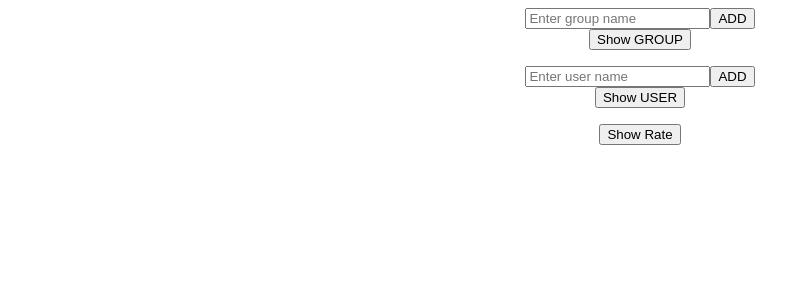
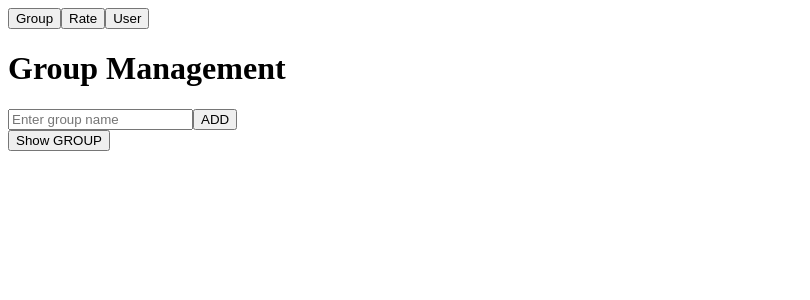
Before and after one commit to WordHanDa/split, a React (Create React App) app in the folder split/: page /group in a window 1280 px wide. Shown: the top 300 px of the page, without its empty margins (0-810 px from the left). Built offline with nearby package versions, Linux system fonts and the light colour scheme.

Commit message:
add route

```diff
--- a/package.json
+++ b/package.json
@@ -16,6 +16,7 @@
     "pymysql": "^1.0.0",
     "react": "^18.3.1",
     "react-dom": "^18.3.1",
+    "react-router-dom": "^7.2.0",
     "react-scripts": "^5.0.1",
     "web-vitals": "^4.2.4"
   }
--- a/split/package.json
+++ b/split/package.json
@@ -8,6 +8,7 @@
     "cra-template": "1.2.0",
     "react": "^19.0.0",
     "react-dom": "^19.0.0",
+    "react-router-dom": "^7.2.0",
     "react-scripts": "5.0.1"
   },
   "scripts": {
--- a/split/src/App.js
+++ b/split/src/App.js
@@ -1,22 +1,28 @@
+import React from 'react';
+import { BrowserRouter as Router, Route, Routes } from 'react-router-dom';
 import './App.css';
-import AddGroup from './AddGroup';
-import ShowGroup from './ShowGroup';
-import AddUser from './AddUser';
-import ShowUser from './ShowUser';
-import ShowRate from './ShowRate';
+import GroupPage from './pages/groupPage';
+import RatePage from './pages/ratePage';
+import UserPage from './pages/userPage';
 
-
-function App() {
-
-  return (
-    <div className="App">
-      <AddGroup/>
-      <ShowGroup/>
-      <AddUser/>
-      <ShowUser/>
-      <ShowRate/>
-    </div>
-  );
-}
+const App = () => {
+    return (
+        <Router>
+            <div>
+                <nav>
+                    <button onClick={() => window.location.href = '/group'}>Group</button>
+                    <button onClick={() => window.location.href = '/rate'}>Rate</button>
+                    <button onClick={() => window.location.href = '/user'}>User</button>
+                </nav>
+                <Routes>
+                    <Route path="/group" element={<GroupPage />} />
+                    <Route path="/rate" element={<RatePage />} />
+                    <Route path="/user" element={<UserPage />} />
+                    {/* Add other routes here */}
+                </Routes>
+            </div>
+        </Router>
+    );
+};
 
 export default App;
--- /dev/null
+++ b/split/src/pages/groupPage.js
@@ -0,0 +1,15 @@
+import React from 'react';
+import AddGroup from '../components/AddGroup';
+import ShowGroup from '../components/ShowGroup';
+
+const GroupPage = () => {
+    return (
+        <div>
+            <h1>Group Management</h1>
+            <AddGroup />
+            <ShowGroup />
+        </div>
+    );
+};
+
+export default GroupPage;
--- /dev/null
+++ b/split/src/pages/ratePage.js
@@ -0,0 +1,13 @@
+import React from 'react';
+import ShowRate from '../components/ShowRate';
+
+const RatePage = () => {
+    return (
+        <div>
+            <h1>Rate Management</h1>
+            <ShowRate />
+        </div>
+    );
+};
+
+export default RatePage;
--- /dev/null
+++ b/split/src/pages/userPage.js
@@ -0,0 +1,15 @@
+import React from 'react';
+import AddUser from '../components/AddUser';
+import ShowUser from '../components/ShowUser';
+
+const UserPage = () => {
+    return (
+        <div>
+            <h1>User Management</h1>
+            <AddUser />
+            <ShowUser />
+        </div>
+    );
+};
+
+export default UserPage;
```
Also changed, not shown: split/src/components/AddGroup.js (renamed from split/src/AddGroup.js), split/src/components/AddGroupUser.js (renamed from split/src/AddGroupUser.js), split/src/components/AddUser.js (renamed from split/src/AddUser.js), split/src/components/ShowGroup.js (renamed from split/src/ShowGroup.js), split/src/components/ShowRate.js (renamed from split/src/ShowRate.js), split/src/components/ShowUser.js (renamed from split/src/ShowUser.js), 2 other files (tests, documents, lock files or other folders).
